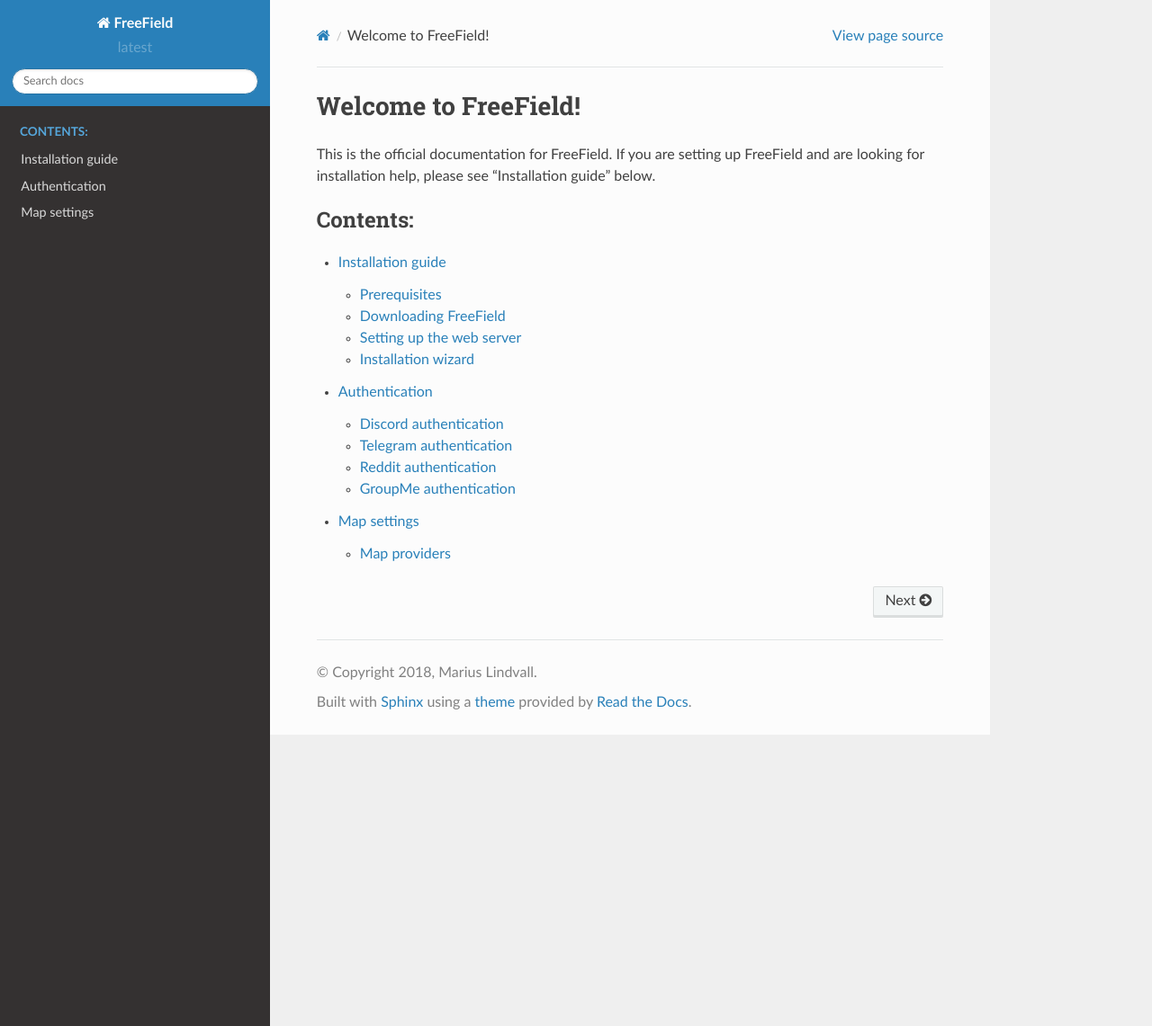
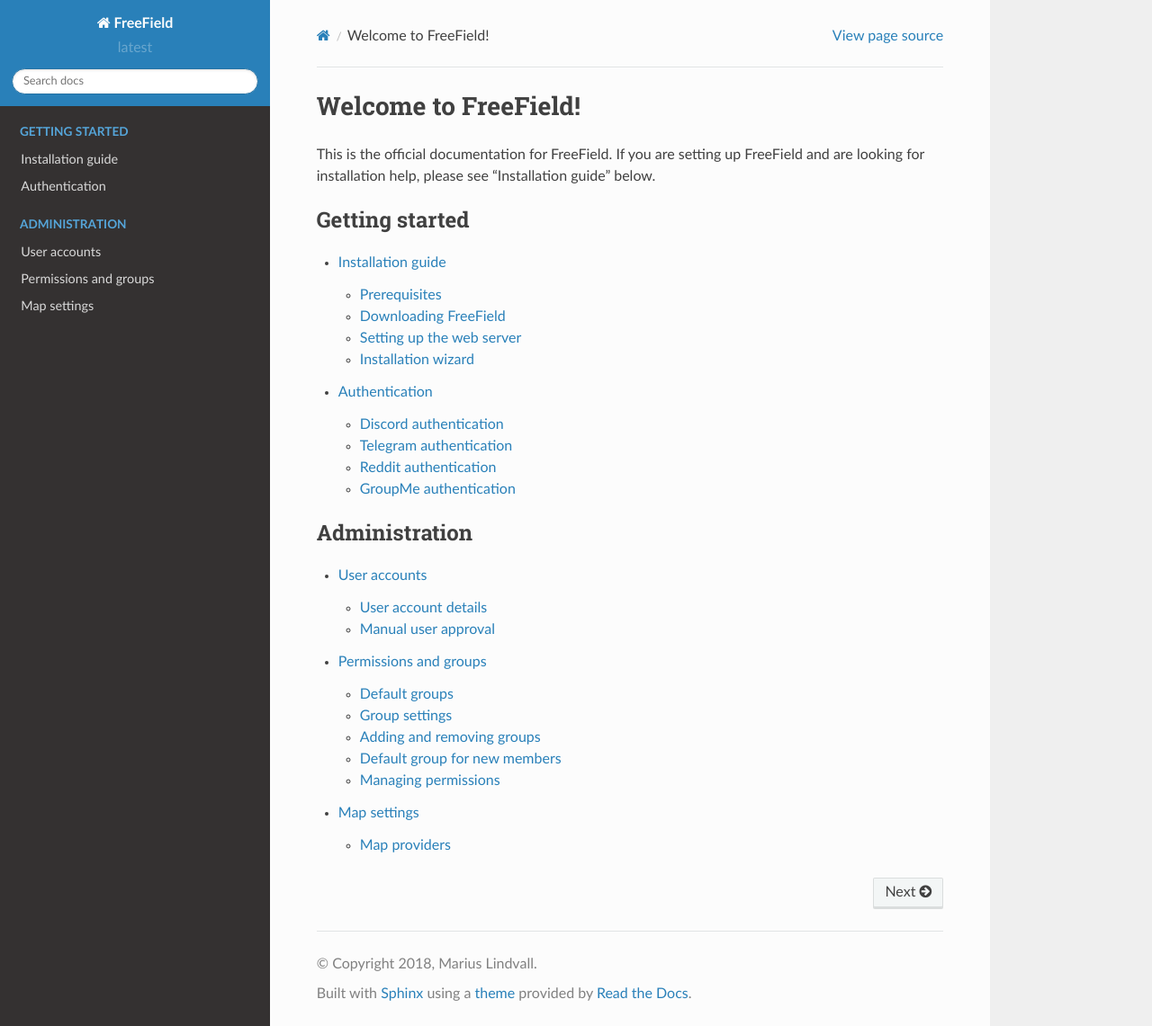
Before and after one commit to bilde2910/FreeField, a Sphinx documentation site: the page built from docs/index.rst, in a window 1280 px wide and 1141 px high. Shown: the whole window at 90% size. Built offline with Sphinx 7.4.7 and the Read the Docs theme 2.0.0, drawn with Linux system fonts in a browser that asks for light colours; some of the changed lines change nothing that is shown.

Commit message:
Add documentation on accounts/groups/permissions

```diff
--- /dev/null
+++ b/docs/accounts.rst
@@ -0,0 +1,157 @@
+User accounts
+=============
+
+FreeField uses third party authentication providers to allow users to sign in.
+For information on how to set up different authentication providers, please see
+:doc:`/auth/index`. When any user registers on FreeField, the server checks if
+the user has logged into that particular FreeField instance previously, and if
+not, a new user record is created in the database. You can view and manage all
+registered users in the "Users" section of the administration pages.
+
+User account details
+--------------------
+
+The "Users" section on the administration pages contains tools needed to manage
+the accounts of all users registered on your FreeField instance. The page
+contains a table that lists all registered users, with the following fields:
+
+Provider identity
+^^^^^^^^^^^^^^^^^
+
+Since users register by signing in with a third party authentication provider,
+FreeField will attempt to obtain a human-readable identity representing each
+user on the service they are registering through. For example, when signing in
+with Discord, FreeField stores the username and discriminator of the user and
+uses that to construct a provider identity string for the user (e.g.
+ExampleUser#0000). As another example, authentication with Reddit will store the
+account name of that user on Reddit (e.g. /u/ExampleUser). The purpose of this
+field is to make it easy for you as an administrator to understand who is behind
+each account on your instance of FreeField, in case a user misbehaves or
+otherwise causes problems on the map or elsewhere in your community. This allows
+you to contact the user in question should it be necessary.
+
+Keep in mind that on several provider platforms, the user can change their
+provider identity. While each FreeField user will always be internally linked to
+the correct user on the user's authentication provider by means of a unique ID
+(such as an account number), the human-readable identity displayed in this field
+may not necessarily represent the correct user, or even an existing user, if
+they changed their provider identity since they last authenticated on FreeField.
+Every time a user authenticates (i.e. create a new session by signing in anew),
+the provider identity in the FreeField database is updated.
+
+The provider identity will only be updated if the user actually signs in to
+FreeField, and you cannot force a user to authenticate. This means that there is
+no guaranteed way to ensure that the provider identity stored in the database is
+always up to date. While you can take measures that restrict users' access to
+FreeField if they do not regularly authenticate, or invalidate their sessions,
+you should consider any ethical and privacy implications of doing so.
+
+Provider
+^^^^^^^^
+
+This field simply indicates which authentication platform the user has chosen to
+sign in on FreeField. If you have only enabled one authentication provider, only
+that provider will be listed here, but if you are using several providers, this
+field can help you differentiate between accounts that are using the same
+username, but on different services.
+
+If you want to disable an authentication provider for whatever reason, it is a
+good idea to check the user list and use this field to identify any users who
+may currently be using that authentication provider. If you disable a provider,
+none of those users will be able to sign in any longer, and would have to resort
+to other enabled authentication providers instead.
+
+An existing user signing in on a new authentication provider will count as a new
+user registration, and you may have to reconfigure their permissions.
+
+Nickname
+^^^^^^^^
+
+Each user on FreeField is automatically assigned a nickname when they register,
+which reflects the name or identity of the account the user used to
+authenticate. The nickname appears in webhooks when users submit research to
+Pokéstops, and is generally considered public information. Users can change
+their own nicknames if they have been given the "Change own nickname" permission
+(see :doc:`/permissions`). You can also change a user's nickname by editing it
+in the relevant box on the "Users" section on the administration pages.
+
+Group
+^^^^^
+
+Each user on FreeField is assigned to a group. The group functions as a
+permission tier, and changing the group that a user is a member of will result
+in that user being granted or revoked permissions on FreeField. The concept of
+groups is explained in greater detail on the :doc:`/permissions` page.
+
+Actions
+^^^^^^^
+
+The "Users" section on the administration pages allows administrators to perform
+various actions on individual registered users, such as deleting their account.
+Actions can be performed on several accounts at once through selecting an action
+for several users in the list, which will then be applied all at once when
+clicking on "Save settings." The available actions for registered users are as
+follows:
+
+Delete account
+   This action will, if selected, delete the user's account from the FreeField
+   users database. Note that it will not delete references to the user in other
+   locations, such as the Pokéstops database - if the user has submitted a
+   Pokéstop on the map, or was the last person to report research for some
+   Pokéstop, then the account ID of the user will still be stored in the
+   Pokéstops database, although the list in the Pokéstops section on the
+   administration pages will display "<DeletedUser>" rather than the username of
+   the deleted user.
+
+   A user whose account has been deleted will still be able to sign up again
+   later if they attempt to log in. This will also re-link any references to the
+   user in other places, such as in the Pokéstops database.
+
+Log out everywhere
+   If you believe that a user has had their accounts compromised, or for some
+   other reason want to force a user to sign out, then you can use this action
+   to reset their access token in the users database. This will immediately and
+   permanently invalidate all of the user's active sessions, forcing them to log
+   back in the next time they visit FreeField.
+
+.. _manual-approval:
+
+Manual user approval
+--------------------
+
+FreeField has a manual approval setting that allows administrators to require
+that all newly registered users are manually approved by an administrator before
+they can use their accounts. Until a user's account has been approved, the user
+will be given the same permissions as users who are browsing anonymously, i.e.
+haven't signed in. To enable manual approval, check the "Require manual
+approval" box under "User creation" on the "Security" section of the
+administration pages.
+
+When manual user approval is enabled, newly registered users will see a screen
+after signing up that looks something like this:
+
+.. image:: _images/accounts-01-approval-notice.png
+
+The page will contain a URL that the newly registered user can forward to a site
+administrator. When an administrator clicks on the link, they will see a screen
+similar to the following:
+
+.. image:: _images/accounts-02-approval-admin.png
+
+This way, administrators can easily approve users by link rather than having to
+look up the user manually in the user list on the administration pages.
+
+Approval by QR code
+^^^^^^^^^^^^^^^^^^^
+
+If you have installed and enabled the ``gd`` extension in php.ini, FreeField
+will by default also generate a QR code that can be scanned by an administrator
+using a mobile device. This makes it easy to approve users in scenarios where
+the administrators wish to meet people in person to approve their accounts. The
+QR code will point to the same approval screen as the link, meaning that if
+administrators meet the user in person, there is no need for the user to
+exchange their link with an administrator on a third party messaging service.
+
+If you wish to enable or disable this functionality, you can check or uncheck
+the "Present approval QR codes" box underneath the "Require manual approval"
+checkbox.
--- a/docs/index.rst
+++ b/docs/index.rst
@@ -7,8 +7,15 @@
 
 .. toctree::
    :maxdepth: 2
-   :caption: Contents:
+   :caption: Getting started
 
    setup
    auth/index
+
+.. toctree::
+   :maxdepth: 2
+   :caption: Administration
+
+   accounts
+   permissions
    map/index
--- /dev/null
+++ b/docs/permissions.rst
@@ -0,0 +1,329 @@
+Permissions and groups
+======================
+
+FreeField uses a permissions tier system to assign users various permissions.
+Each permission tier is called a group, and each group is assigned a permission
+level, which is an integer between 0 and 250 describing the access level of
+users within that role to functionality in FreeField.
+
+Each group additionally has a color code that is used to distinguish users of a
+particular group in the user list. This is described in greater detail in the
+`Group settings`_ section of this page.
+
+Default groups
+--------------
+
+By default, FreeField comes with seven groups:
+
++-----------------------+--------------------+--------------+
+| Group name            | Permission level   | Color        |
++=======================+====================+==============+
+| Site host             |                250 | Green        |
++-----------------------+--------------------+--------------+
+| Administrator         |                200 | Red          |
++-----------------------+--------------------+--------------+
+| Moderator             |                160 | Purple       |
++-----------------------+--------------------+--------------+
+| Pokéstop submitter    |                120 | Turquoise    |
++-----------------------+--------------------+--------------+
+| Registered member     |                 80 | < none >     |
++-----------------------+--------------------+--------------+
+| Read-only member      |                 40 | < none >     |
++-----------------------+--------------------+--------------+
+| Anonymous visitor     |                  0 | < none >     |
++-----------------------+--------------------+--------------+
+
+Members of each group are automatically granted the permissions of all groups
+below their permission level in addition to the permissions specific to their
+own group. The default groups are set up in such a way that they should be safe
+for production use if set up properly according to the intentions below. If a
+permission that is reserved to a high-level group is desired for a lower level
+group, then that group should be granted that specific permission rather than be
+merged with a higher permission level group. Granting users access to
+permissions they do not need can be dangerous, and the security and availability
+of your site may be put at risk if you do so.
+
+Site host
+^^^^^^^^^
+
+The site host is the group with highest permissions in FreeField. As the name
+implies, this group should be reserved only for the person who is hosting the
+FreeField site. Site hosts have access to settings that can be very dangerous to
+change, or can break FreeField if changed, such as database connection settings,
+authentication provider setup and site updates.
+
+If your community has several administrators, it is strongly recommended that
+only the administrator responsible for hosting FreeField has this role, and that
+the others are assigned to the Administrator group instead.
+
+Administrator
+^^^^^^^^^^^^^
+
+Administrators have the second highest level of access to FreeField, and have
+access to most functionality needed to run and manage FreeField at a
+co-administrative level. Administrators have access to functionality such as
+site appearance settings, permissions management, security settings, geofences
+and webhooks. Only trusted community leaders should be assigned to this group,
+as malicious users with this level of access will be able to do significant
+damage to FreeField.
+
+Moderator
+^^^^^^^^^
+
+Moderators have the third highest level of access to FreeField. The purpose of
+this group is to allow privileged members of a community to manage other
+members' access - i.e. they can approve and reject users awaiting approval (see
+:ref:`manual-approval`), delete the accounts of registered users, and modify and
+delete any Pokéstops.
+
+They can also change the group memberships of other users, but only for users
+who are below their own level of access.
+
+Pokéstop submitter
+^^^^^^^^^^^^^^^^^^
+
+Pokéstop submitters have the same privileges as regular members, with the
+notable exception that they are able to submit new Pokéstops to the map. This
+group should be assigned to members who wish to contribute to the completeness
+of the map.
+
+Registered member
+^^^^^^^^^^^^^^^^^
+
+This is the default group for new members. The only privilege these members have
+over non-registered users is that they are able to submit field research tasks.
+They can also overwrite field research tasks submitted by others, but this
+permission can be revoked if deemed necessary by administrators.
+
+Read-only member
+^^^^^^^^^^^^^^^^
+
+Users can be assigned to this group if they have caused trouble or for some
+other reason have to be denied the permission to submit field research tasks. By
+default, this group is functionally the same as the Anonymous group in terms of
+permissions and access, but it has been included in case administrators would
+want to restrict viewing the map to members with accounts only. This way,
+administrators would be able to grant access to the map for a user, without also
+having to grant them access to submitting field research, if the map is set up
+to generally require an account to view the map in the first place.
+
+Anonymous visitor
+^^^^^^^^^^^^^^^^^
+
+This group is the default group that all visitors, no matter where they are, are
+automatically assigned to. Users who have not registered for FreeField are
+treated as if they were members of this group. If you set any permissions to
+this level of access, anyone who visits your FreeField instance can perform the
+functions associated with that permission without having to sign in. The
+permission level of this group is always 0, and cannot be changed.
+
+The only permission which is set to this group by default is "View map," to
+allow anyone to view the map and any submitted research without having to
+authenticate.
+
+Group settings
+--------------
+
+You can add, remove and manage groups as you wish on the "Groups" section of the
+administration interface. The following options are available to change for each
+group:
+
+Group name
+^^^^^^^^^^
+
+Each group has a name that is used to refer to that group elsewhere in
+FreeField. This name can be just a plain string, such as "Moderator," or it can
+be an internationalization token which is automatically translated into the
+language of the user who is browsing FreeField.
+
+All of the default groups use internationalization tokens to ensure that the
+names are readable in all supported languages, and not limited to one single
+language for everyone. An internationalization token takes the form
+``{i18n:token_id}`` where the token ID is a string representing the key for a
+particular localizable string in the localization files. The latest localization
+files can be `found on GitHub
+<https://github.com/bilde2910/FreeField/tree/master/includes/i18n>`_. The token
+IDs used by groups in FreeField all start with ``group.level.``. If you want to
+use a custom name for a group, you should replace the entire
+internationalization token with the string that you wish to use. You should not
+add the string to your local copy of the localization files, as these are
+overwritten every time FreeField is updated - make the required changes on the
+administration pages instead.
+
+Permission level
+^^^^^^^^^^^^^^^^
+
+Each group is assigned a permission level that dictates which permissions the
+group has. Each group is granted all permissions at and below their permission
+level automatically.
+
+Two groups cannot share the same permission level.
+
+**It is strongly recommended that you do not change the permission levels
+assigned to the default groups. This is because updates to FreeField that add
+new permissions will use the default permission levels as a reference when they
+are populated with defaults on your FreeField installation.** E.g. if a new
+permission is added that is only meant to be accessible to administrators by
+default, the permission will be set at level 200 regardless of what value you
+may have chosen for the local Administrators group.
+
+Color
+^^^^^
+
+Each group can also be assigned a color. This color is displayed in other
+places on the administration pages, as well as in the users list, to more easily
+distinguish those groups from others. A group can also be assigned the default
+color.
+
+To assign a color to a group, select a color from the color input box in the row
+that corresponds to your group. If you wish to use the default color, uncheck
+the checkbox next to the color box. The default color is #888888 (r=136, g=136,
+b=136) when using the dark color theme, and #777777 (r=119, g=119, b=119) when
+using the light theme.
+
+Actions
+^^^^^^^
+
+The "Groups" section on the administration pages allows administrators to
+perform actions on groups. Actions can be performed on several groups at once
+through selecting an action for several groups in the list, which will then be
+applied all at once when clicking on "Save settings." The available actions for
+groups are as follows:
+
+Delete group
+   This action will, if selected, delete the group from the groups database.
+   There are several considerations you should consider when deleting groups.
+   See `Adding and removing groups`_ for more information.
+
+Adding and removing groups
+--------------------------
+
+In addition to the default groups that are pre-installed on FreeField, it is
+possible to add additional groups for more granular control over individual
+permissions. When adding a new group, you have to enter a name for the group,
+a permission level, and an optional color to represent it.
+
+The permission level should be chosen so that it falls between two other groups
+in FreeField. For example, if you wish to add a new group between the
+"Registered member" group (level 80) and "Pokéstop submitter" group (level 120),
+you could assign the new group permission level 100. Note that it is not
+possible for two groups to share the same permission level.
+
+You can also delete groups by selecting the "Delete group" action for the group
+in the groups list. There are several considerations you should consider when
+deleting a group:
+
+-  Users who are in the group when it is deleted will automatically be
+   reassigned to an "Unknown" group with a permission level corresponding to the
+   level of the deleted group.
+-  Permissions which are set to the group that is being deleted will
+   automatically change to be granted to the aforementioned "Unknown" group.
+   This ensures that the permissions of any members in the group remain
+   unchanged.
+-  Users can be moved from the "Unknown" group to any other group, but cannot be
+   moved from another group to the "Unknown" group.
+-  Similarly, permissions which are set to the permission level of the "Unknown"
+   group can be changed to another permission level, but cannot be changed back
+   again.
+-  If a new group is created with the same permission level as a previously
+   deleted group, then all members who are currently in the "Unknown" group
+   corresponding to the permission level of that group are automatically moved
+   to the new group.
+-  This also applies to permissions - any permissions which are explicitly
+   granted to any "Unknown" group that corresponds to the level that the new
+   group is added at, are reconfigured to be granted to the newly added group
+   instead.
+-  If you change the permission level of, or delete, a default group, then any
+   future updates to FreeField that add additional permissions to that default
+   group will result in those new permissions automatically being assigned to an
+   "Unknown" group that correspnds to the default level of that group. You may
+   want to change the group assignment of those permissions after such an update
+   has completed.
+
+Default group for new members
+-----------------------------
+
+The default group for new members is "Registered member." This can be changed on
+the "Permissions" section of the administration pages.
+
+If you wish to manually approve new members before granting them access to
+FreeField, then this is not the setting you should change. Instead, look into
+:ref:`manual-approval`.
+
+Managing permissions
+--------------------
+
+You can find a list of all configurable permissions in FreeField on the
+"Permissions" section of the administration pages. If you set a permission to a
+particular level, then all users who are assigned to a group with a permission
+level at or above the level of the selected group are granted the permission in
+question.
+
+Users who have access to change permissions (i.e. users who have been granted
+"Manage permissions") are only able to change permissions whose currently
+assigned group has a permission level lower than the one they themselves are a
+member of. This means that Administrators, for example, cannot change
+permissions which are currently granted to Administrators or the Site host.
+Neither can they restrict a permission that they *can* change to a group with a
+permission level that is the same as or higher than that of their own group.
+This means that Administrator users cannot change the assigned group of a
+permission that is currently granted to Pokéstop submitters, to Administrators
+or the Site host. They can, however, change the permission to any group ranging
+from Anonymous visitor through Moderator, as these are all below the permission
+level of the Administrator user who is making those changes.
+
+The "Manage own group" permission
+^^^^^^^^^^^^^^^^^^^^^^^^^^^^^^^^^
+
+There is one permission in FreeField that warrants extra attention in the
+documentation - the "Manage own group" permission, which by default is only
+granted to the Site host.
+
+The default behavior of FreeField when it comes to users sharing a group, is
+that users can only make changes to other users, groups and permissions that are
+*below* the current level of their own group. This means that members within a
+group cannot change each others' details, they cannot restrict access to a
+permission to their own group, and they cannot assign or revoke access for
+members to their own group. In practice, this means that moderators cannot
+appoint other moderators, and administrators cannot appoint other administrators
+- they would have to consult with a user of a higher level group to make those
+changes on their own behalf.
+
+This is a security measure. If e.g. administrators were able to manage their own
+group, then nothing would stop one administrator from demoting all other
+administrators to a lower rank, taking practically full control over FreeField
+and leaving the Site host to clean up the mess. Furthermore, restricting access
+for users to manage their own group and their group's members reduces the attack
+surface for malicious users who try to seize control of an administrator account
+for e.g. escalating their own account to administrator level to only one account
+(the Site host) rather than the entire administration team.
+
+This unfortunately has a significant practical implication - several settings in
+FreeField are restricted to being changeable by the Site host only by default,
+meaning that if the Site host could not change settings at their own level, they
+would not be able to change the settings despite being super-administrators on
+the site, a permission level whose intention is to be able to manage literally
+every setting in FreeField.
+
+To remedy this, the "Manage own group" setting exists. Groups who have this
+permission will bypass the group self-management restrictions, so that they
+*can* make changes at their own permission level. This setting essentially
+raises the permission level of the groups who have the permission granted by
+one. This is also why the "Manage own group" setting should always remain at the
+Site host level and should never be granted to other users.
+
+Members of groups with this permission granted will still not be able to change
+permissions or group/membership settings for any groups *above* their current
+permission level, even though they can make changes *at or below* their own
+level.
+
+This permission is also the reason that there should only be one Site host. If
+you as the Site host assign another user to the Site host group, that user would
+have full rights to revoke your own Site host group membership, seizing full and
+unrestricted access to the entire FreeField installation, and eliminating your
+own ability to take back control. The only way to recover from such a breach
+would be to access the users table in the database and change the malicious
+user's permission level directly. If the user manages to switch the database
+connection settings to another database provider first, then recovering would be
+even harder, likely warranting directly modifying the FreeField config.json file
+or even completely reinstalling FreeField.
```
Also changed, not shown: docs/_images/accounts-01-approval-notice.png (added), docs/_images/accounts-02-approval-admin.png (added).
